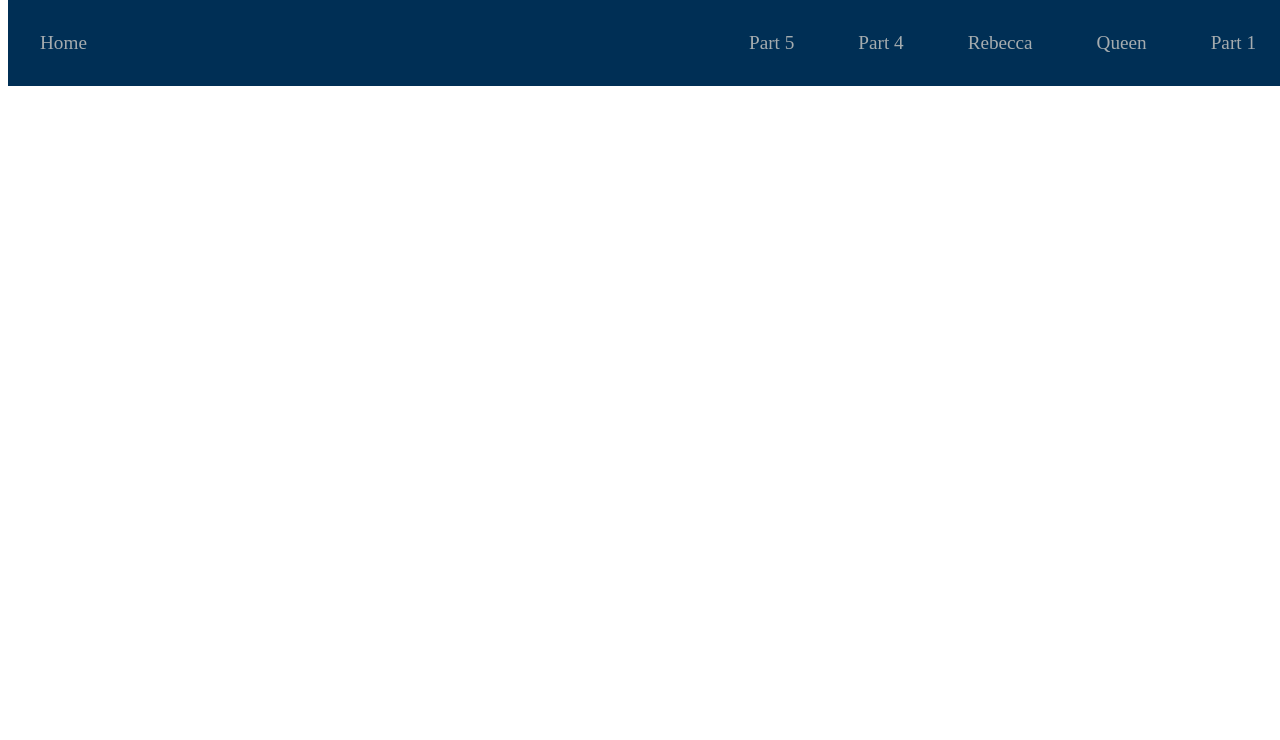
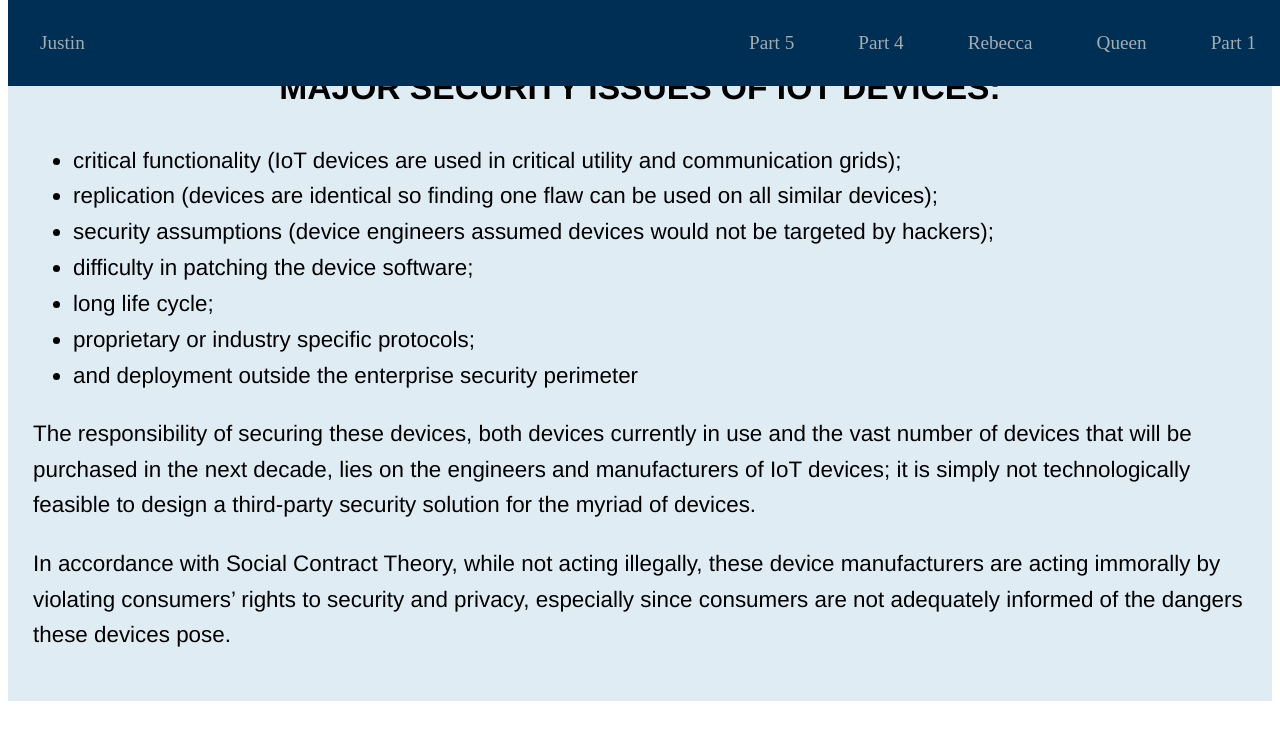
Before and after one commit to ChurchillsKGB/ethicscs, a website: page LinkOne.html in a window 1280 px wide. Drawn offline with nearby package versions, Linux system fonts and the light colour scheme.

Commit message:
justins page

```diff
--- a/LinkOne.html
+++ b/LinkOne.html
@@ -13,7 +13,21 @@
 </head>
 <body>
   <div id="header"></div>
-
-
+  <div class="row">
+    <div class="col-12 p">
+<h2 class="subheader">Major Security Issues of IoT Devices:</h2>
+ <ul>
+   <li>critical functionality (IoT devices are used in critical utility and communication grids);</li>
+   <li>replication (devices are identical so finding one flaw can be used on all similar devices);</li>
+   <li>security assumptions (device engineers assumed devices would not be targeted by hackers);</li>
+   <li>difficulty in patching the device software;</li>
+   <li>long life cycle;</li>
+   <li>proprietary or industry specific protocols;</li>
+   <li>and deployment outside the enterprise security perimeter</li>
+ </ul>
+ <p>The responsibility of securing these devices, both devices currently in use and the vast number of devices that will be purchased in the next decade, lies on the engineers and manufacturers of IoT devices; it is simply not technologically feasible to design a third-party security solution for the myriad of devices.</p>
+ <p>In accordance with Social Contract Theory, while not acting illegally, these device manufacturers are acting immorally by violating consumers’ rights to security and privacy, especially since consumers are not adequately informed of the dangers these devices pose.</p>
+</div>
+</div>
 </body>
 </html>
--- a/header.html
+++ b/header.html
@@ -1,7 +1,7 @@
  <script src="headerScripts.js"></script>
 
   <div class="topnav" id="myTopnav">
-    <a href="index.html" class="topnav-home"><span>Home</span></a>
+    <a href="index.html" class="topnav-home"><span>Justin</span></a>
     <a class="topnav-link" href="LinkOne.html"><span>Part 1</span></a>
     <a class="topnav-link" href="LinkTwo.html"><span>Queen</span></a>
     <a class="topnav-link" href="LinkThree.html"><span>Rebecca</span></a>
```
